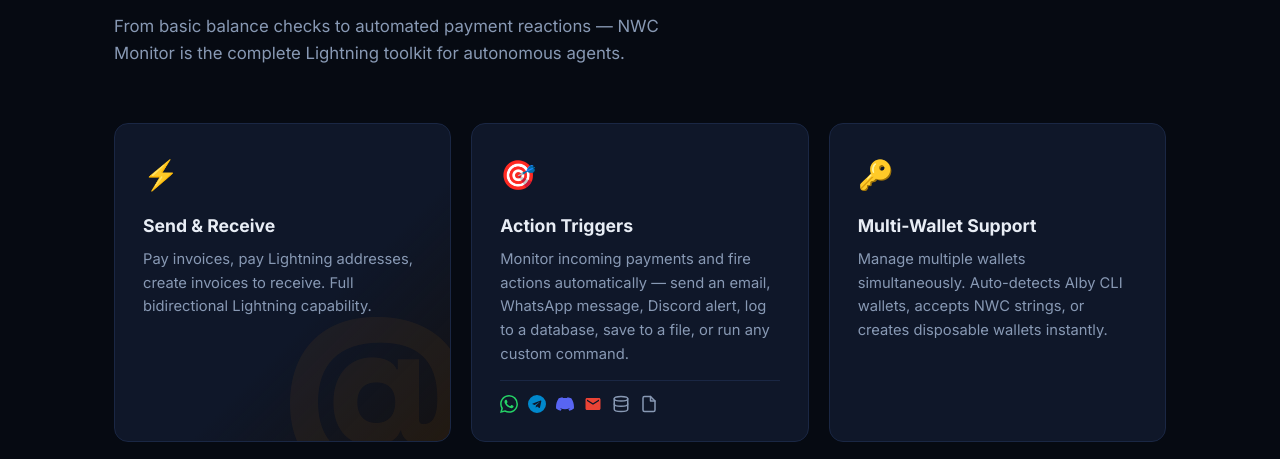
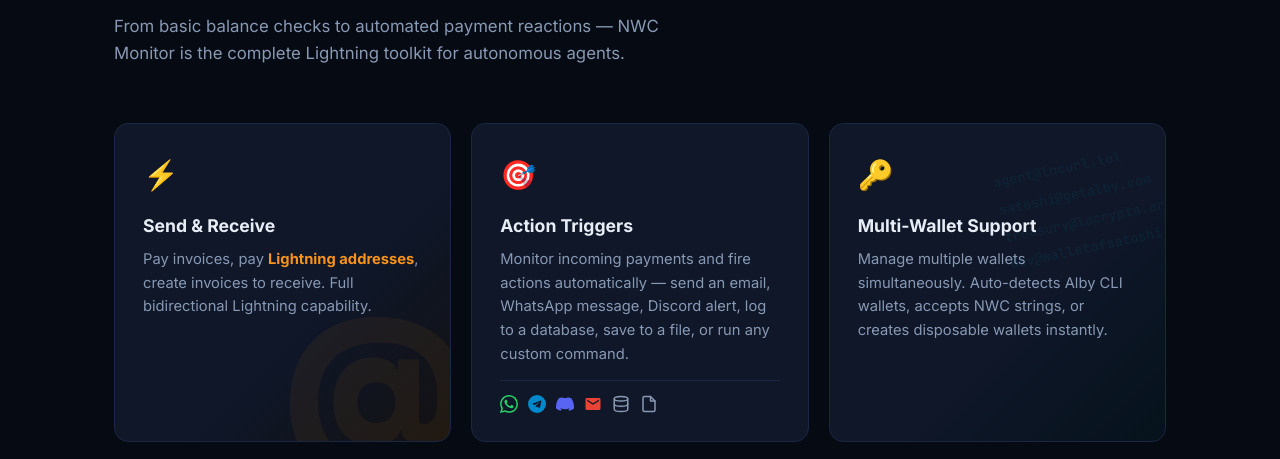
Before and after one commit to claudiomolt/nwc-monitor, a website: page docs/index.html in a window 1280 px wide. Shown: the part 3700-4159 px from the top of the page. Drawn offline with Linux system fonts and the light colour scheme.

Commit message:
highlight Lightning Address + decorative multi-wallet background

```diff
--- a/docs/index.html
+++ b/docs/index.html
@@ -109,6 +109,9 @@ nav .container{display:flex;align-items:center;justify-content:space-between;ove
 .trigger-icons{display:flex;gap:10px;margin-top:14px;padding-top:14px;border-top:1px solid var(--border);flex-wrap:wrap}
 .feature-card--send{position:relative;overflow:hidden;background:linear-gradient(135deg,var(--surface) 60%,rgba(247,147,26,.06) 100%)}
 .send-bg-symbol{position:absolute;right:-20px;bottom:-30px;font-size:11rem;font-weight:900;color:var(--orange);opacity:.06;line-height:1;pointer-events:none;font-family:var(--sans);user-select:none}
+.feature-card--multi{position:relative;overflow:hidden;background:linear-gradient(135deg,var(--surface) 60%,rgba(6,182,212,.05) 100%)}
+.multi-bg-lines{position:absolute;top:10px;right:-10px;display:flex;flex-direction:column;gap:6px;pointer-events:none;user-select:none;opacity:.07;transform:rotate(-12deg);transform-origin:top right}
+.multi-bg-lines span{font-family:var(--mono);font-size:.85rem;font-weight:600;color:var(--cyan);white-space:nowrap}
 
 /* ===== CLI ===== */
 .cli-section{padding:80px 0 100px}
@@ -429,7 +432,7 @@ footer .container{display:flex;flex-direction:column;align-items:center;gap:16px
         <div class="send-bg-symbol">@</div>
         <span class="feature-icon">⚡</span>
         <h3>Send & Receive</h3>
-        <p>Pay invoices, pay Lightning addresses, create invoices to receive. Full bidirectional Lightning capability.</p>
+        <p>Pay invoices, pay <strong style="color:var(--orange)">Lightning addresses</strong>, create invoices to receive. Full bidirectional Lightning capability.</p>
       </div>
       <div class="feature-card fade-up">
         <span class="feature-icon">🎯</span>
@@ -444,7 +447,8 @@ footer .container{display:flex;flex-direction:column;align-items:center;gap:16px
           <svg width="18" height="18" viewBox="0 0 24 24" fill="none" stroke="#8899b4" stroke-width="2" stroke-linecap="round" stroke-linejoin="round"><path d="M14 2H6a2 2 0 00-2 2v16a2 2 0 002 2h12a2 2 0 002-2V8z"/><polyline points="14 2 14 8 20 8"/></svg>
         </div>
       </div>
-      <div class="feature-card fade-up">
+      <div class="feature-card feature-card--multi fade-up">
+        <div class="multi-bg-lines"><span>agent@lncurl.lol</span><span>satoshi@getalby.com</span><span>treasury@lacrypta.ar</span><span>dev@walletofsatoshi.com</span></div>
         <span class="feature-icon">🔑</span>
         <h3>Multi-Wallet Support</h3>
         <p>Manage multiple wallets simultaneously. Auto-detects Alby CLI wallets, accepts NWC strings, or creates disposable wallets instantly.</p>
```
